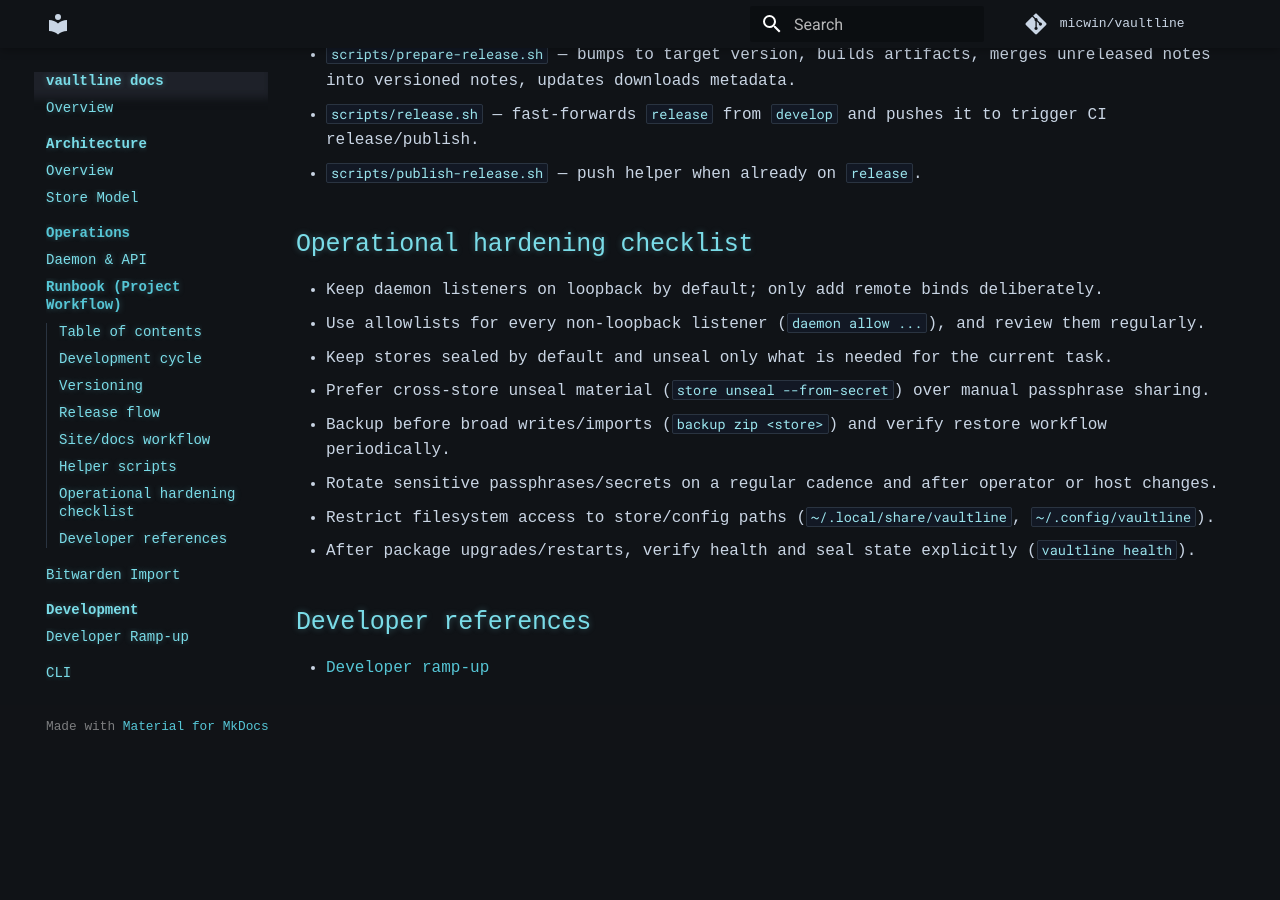
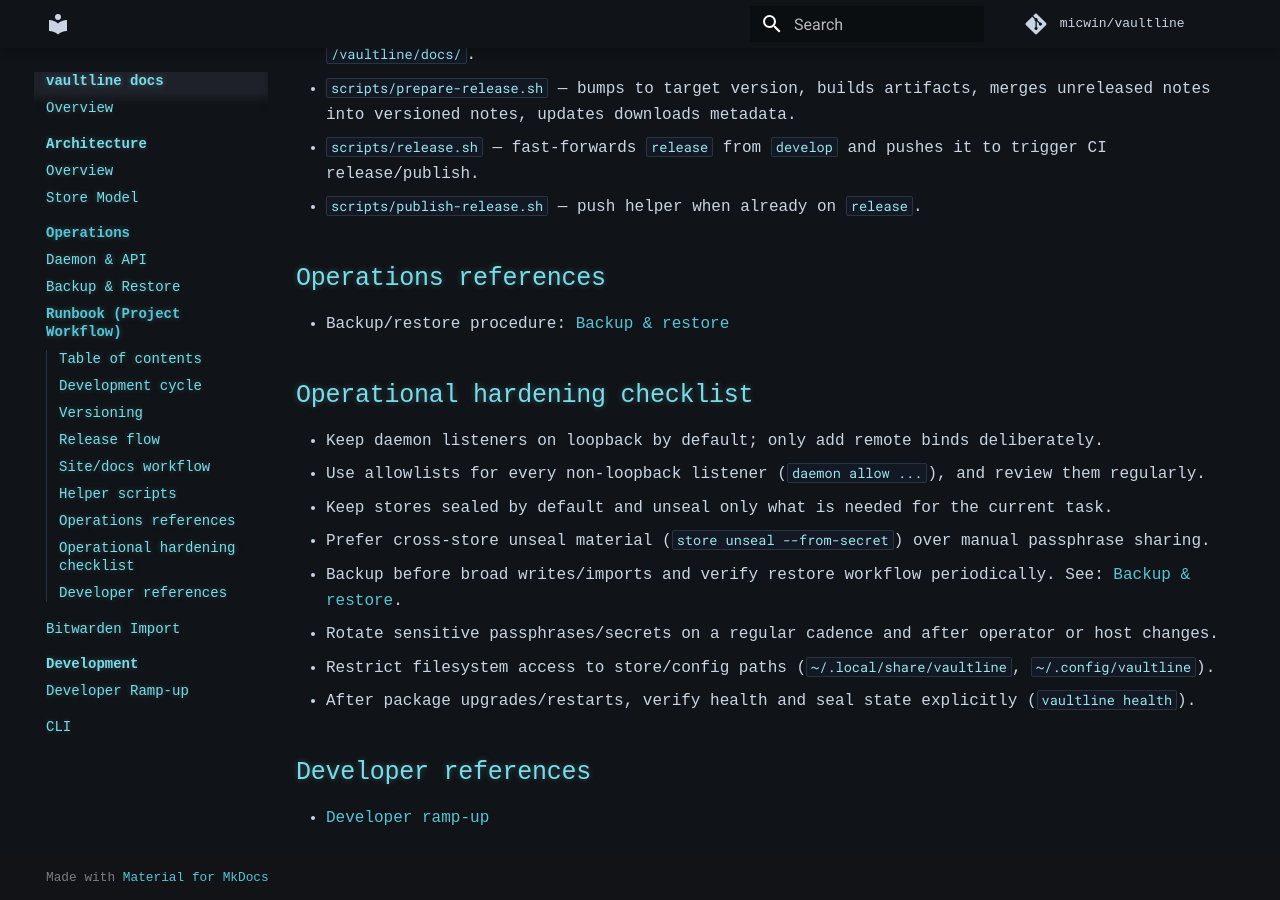
Before and after one commit to micwin/vaultline, an MkDocs documentation site: the page built from docs/runbook.md, in a window 1280 px wide and 900 px high, scrolled down 1970 px. Built offline with MkDocs 1.6.1 and Material for MkDocs 9.7.7, drawn with Linux system fonts in a browser that asks for light colours; comment, search, counter and statistics services are not loaded; before the commit the page ends 2720 px from its top, so only the background shows below that; some of the changed text lies outside the part shown.

```diff
--- a/docs/runbook.md
+++ b/docs/runbook.md
@@ -9,6 +9,7 @@
 - [Release flow](#release-flow)
 - [Site/docs workflow](#sitedocs-workflow)
 - [Helper scripts](#helper-scripts)
+- [Operations references](#operations-references)
 - [Operational hardening checklist](#operational-hardening-checklist)
 - [Developer references](#developer-references)
 
@@ -74,13 +75,18 @@
 - `scripts/release.sh` — fast-forwards `release` from `develop` and pushes it to trigger CI release/publish.
 - `scripts/publish-release.sh` — push helper when already on `release`.
 
+## Operations references
+
+- Backup/restore procedure: [Backup & restore](backup-restore.md)
+
 ## Operational hardening checklist
 
 - Keep daemon listeners on loopback by default; only add remote binds deliberately.
 - Use allowlists for every non-loopback listener (`daemon allow ...`), and review them regularly.
 - Keep stores sealed by default and unseal only what is needed for the current task.
 - Prefer cross-store unseal material (`store unseal --from-secret`) over manual passphrase sharing.
-- Backup before broad writes/imports (`backup zip <store>`) and verify restore workflow periodically.
+- Backup before broad writes/imports and verify restore workflow periodically.
+  See: [Backup & restore](backup-restore.md).
 - Rotate sensitive passphrases/secrets on a regular cadence and after operator or host changes.
 - Restrict filesystem access to store/config paths (`~/.local/share/vaultline`, `~/.config/vaultline`).
 - After package upgrades/restarts, verify health and seal state explicitly (`vaultline health`).
--- a/mkdocs.yml
+++ b/mkdocs.yml
@@ -29,6 +29,7 @@
       - Store Model: store-model.md
   - Operations:
       - Daemon & API: daemon.md
+      - Backup & Restore: backup-restore.md
       - Runbook (Project Workflow): runbook.md
       - Bitwarden Import: bitwarden.md
   - Development:
--- /dev/null
+++ b/testdata/backup-restore/not-a-zip.txt
@@ -0,0 +1,2 @@
+this is intentionally not a zip archive
+used by smokey backup/restore negative-path tests
```
Also changed, not shown: docs/backup-restore.md (added, +62 -0 lines), docs/cli.md (+3 -0 lines), docs/index.md (+3 -2 lines), 2 other files.
